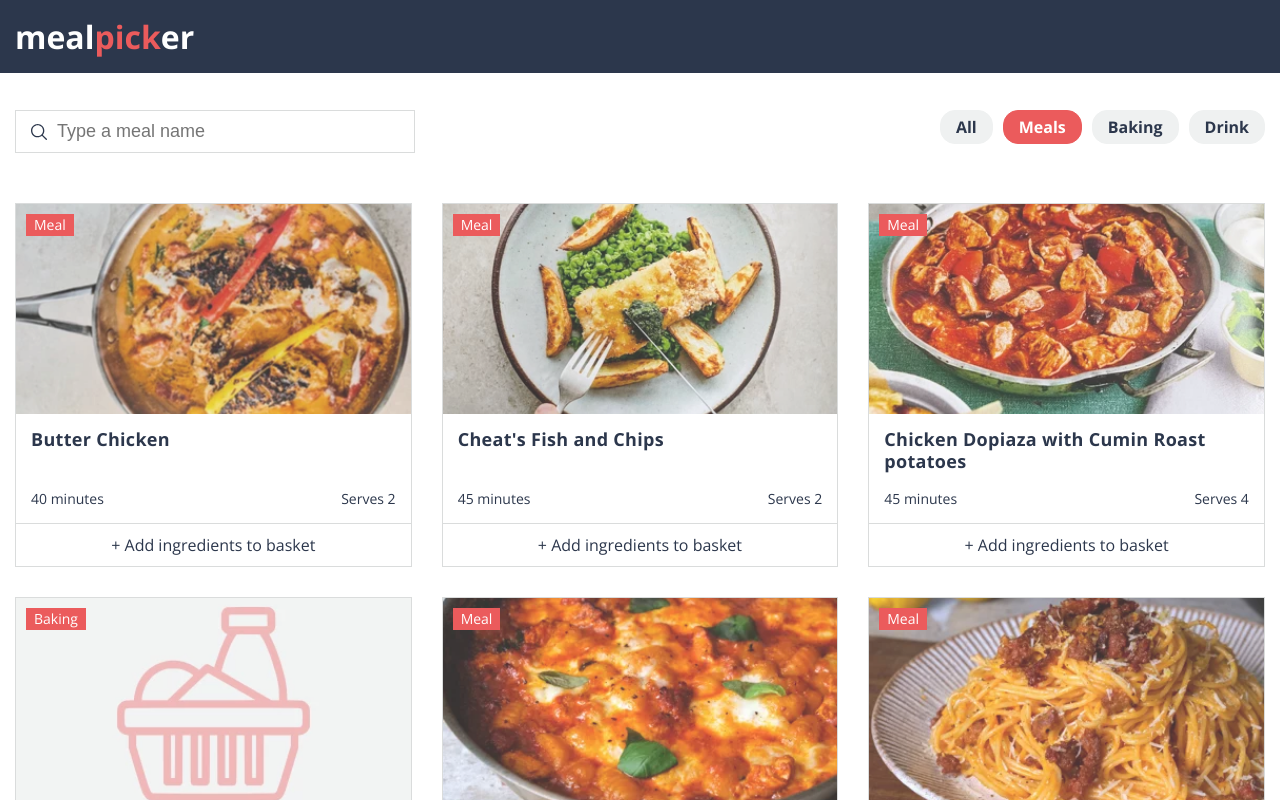
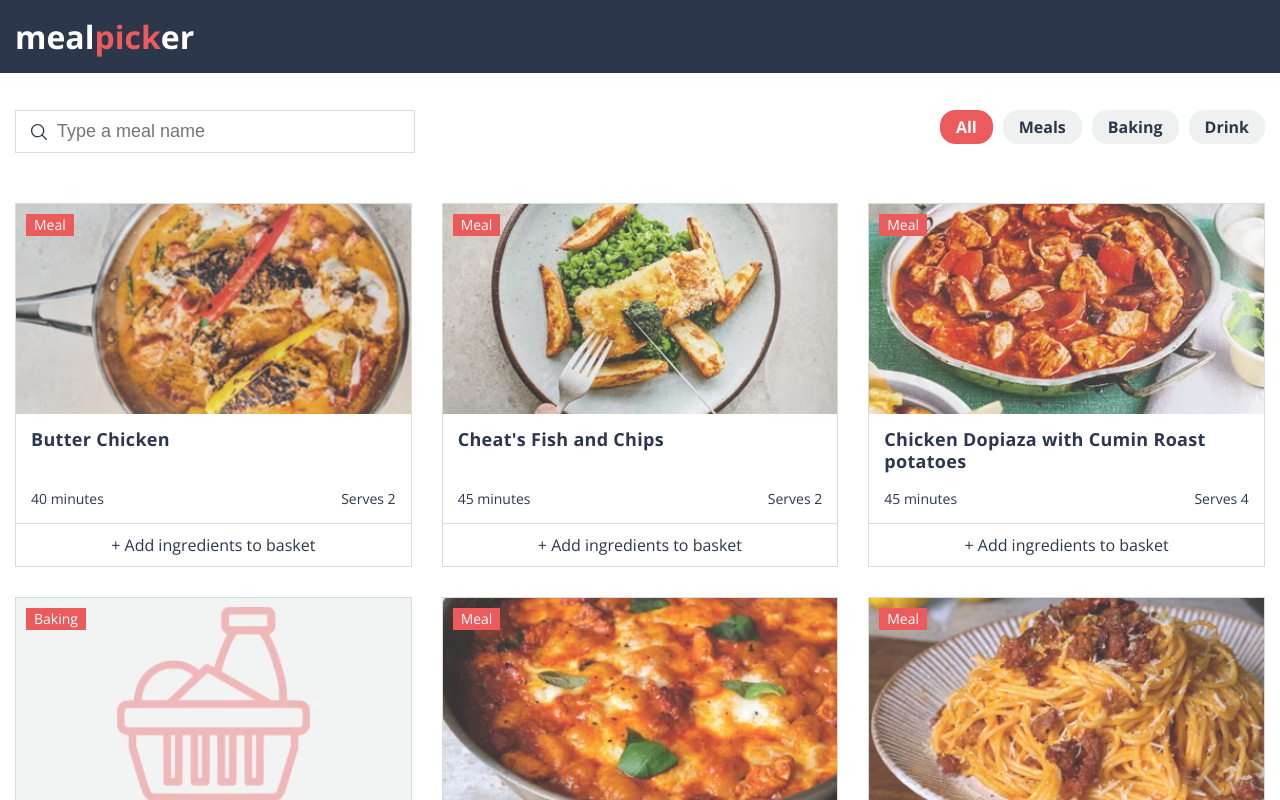
Before and after one commit to perryharlock/meal-picker, a Next.js app: page / in a window 1280 px wide. Shown: the top 800 px of the page. Built offline with nearby package versions, Linux system fonts and the light colour scheme.

Commit message:
Small fixes

```diff
--- a/components/Search/Search.tsx
+++ b/components/Search/Search.tsx
@@ -38,8 +38,8 @@ export const Search: React.FC<HeaderProps> = ({ searchTerm, searchType, onChange
         </button>
       </div>
       <RadioContainer label="Filters" labelHidden={true}>
-        <Radio name="mealType" label="All" id="all" value='all' onChange={() => onChangeValue(searchTerm, '')} />
-        <Radio name="mealType" label="Meals" id="meal" value='meal' checked={true} onChange={() => onChangeValue(searchTerm, 'meal')} />
+        <Radio name="mealType" label="All" id="all" value='all' checked={true} onChange={() => onChangeValue(searchTerm, '')} />
+        <Radio name="mealType" label="Meals" id="meal" value='meal' onChange={() => onChangeValue(searchTerm, 'meal')} />
         <Radio name="mealType" label="Baking" id="baking" value='baking' onChange={() => onChangeValue(searchTerm, 'baking')} />
         <Radio name="mealType" label="Drink" id="drink" value='drink' onChange={() => onChangeValue(searchTerm, 'drink')} />
       </RadioContainer>
--- a/styles/Meal.module.scss
+++ b/styles/Meal.module.scss
@@ -66,12 +66,14 @@
     }
 
     &__img-container {
+        margin-top: 15px;
         position: relative;
         order: 2;
 
         @media ($screen-smalltablet) {
             order: 1;
             margin-right: 30px;
+            margin-top: 0;
         }
 
         @media ($screen-laptop) {
@@ -82,7 +84,6 @@
     &__img {
         display: block;
         height: 180px;
-        margin-top: 15px;
         opacity: 0.8;
         object-fit: cover;
         width: 100%;
@@ -205,7 +206,7 @@
         font-weight: $font-weight-regular;
         margin: 15px 0 0 0;
         outline: none;
-        padding: 10px 0;
+        padding: 10px;
         text-align: center;
         transition: all 0.2s ease-in-out;
         width: 100%;
```
